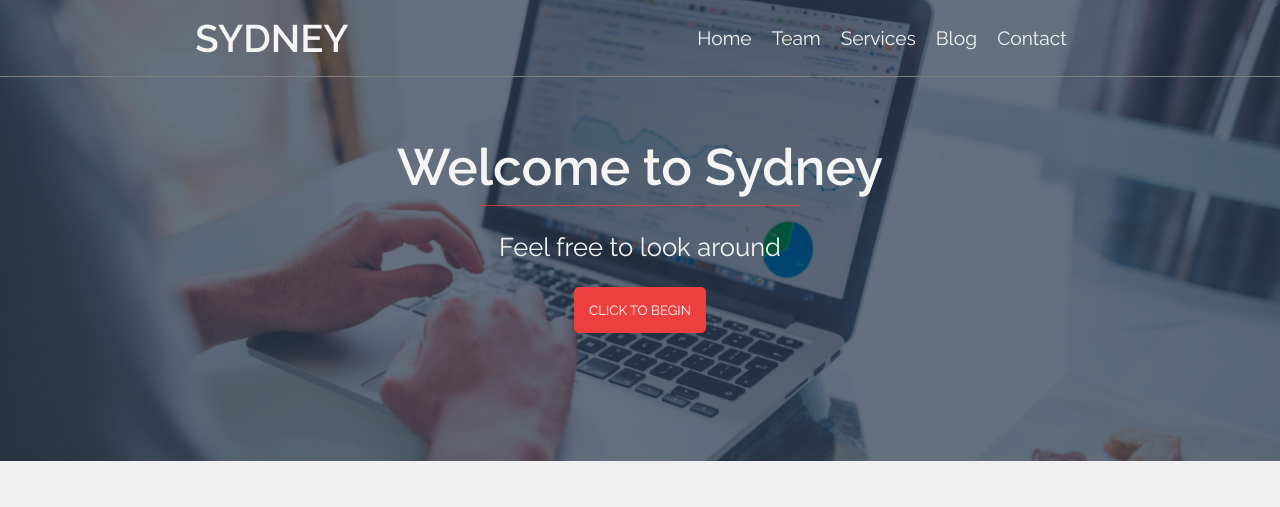
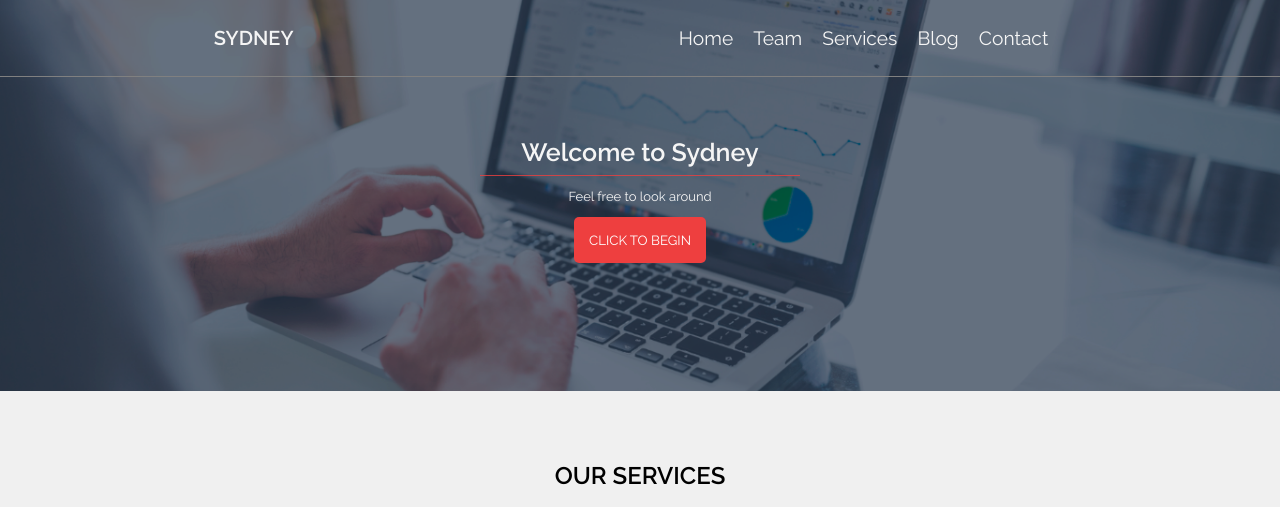
Before and after one commit to Israel2709/7ageneracion, a plain HTML site: page s4repaso_maquetado_github/index.html in a window 1280 px wide. Shown: the top 507 px of the page. Drawn offline with Linux system fonts and the light colour scheme.

Commit message:
[MOD] size for button and text in responsive

```diff
--- a/s4repaso_maquetado_github/css/style.css
+++ b/s4repaso_maquetado_github/css/style.css
@@ -62,15 +62,13 @@ header {
   color: whitesmoke;
   font-size: 1.5vw;
   text-decoration: none;
-  transition: 500ms ease;
-}
-
-.info_bar a:hover {
-  border-bottom: 2px solid red;
+  /* transition: all 200ms ease; */
+  height: 30px;
 }
 
 .info_bar a:hover {
   cursor: pointer;
+  border-bottom: 2px solid red;
 }
 
 hr {
@@ -79,12 +77,12 @@ hr {
 }
 
 .welcomeinfo {
-  padding-top: 40px;
+  padding-top: 30px;
   text-align: center;
 }
 
 .welcomeinfo h1 {
-  font-size: 4vw;
+  font-size: 25px;
   margin: 0;
 }
 
@@ -97,7 +95,7 @@ hr {
 }
 
 .welcomeinfo p {
-  font-size: 2vw;
+  font-size: 13px;
 }
 
 .welcomeinfo button {
@@ -105,7 +103,7 @@ hr {
   border: none;
   color: white;
   border-radius: 5px;
-  padding: 15px;
+  padding: 10px;
   text-align: center;
   cursor: pointer;
 }
@@ -122,13 +120,16 @@ hr {
   }
   header div.top_bar p.logo {
     margin: auto 50px;
-    font-size: 3vw;
+    font-size: 20px;
     padding: 0%;
   }
 
   .welcomeinfo {
     padding-top: 60px;
     text-align: center;
+  }
+  .welcomeinfo button {
+    padding: 15px;
   }
 }
 
```
Also changed, not shown: s4repaso_maquetado_github/index.html (+1 -1 lines).
